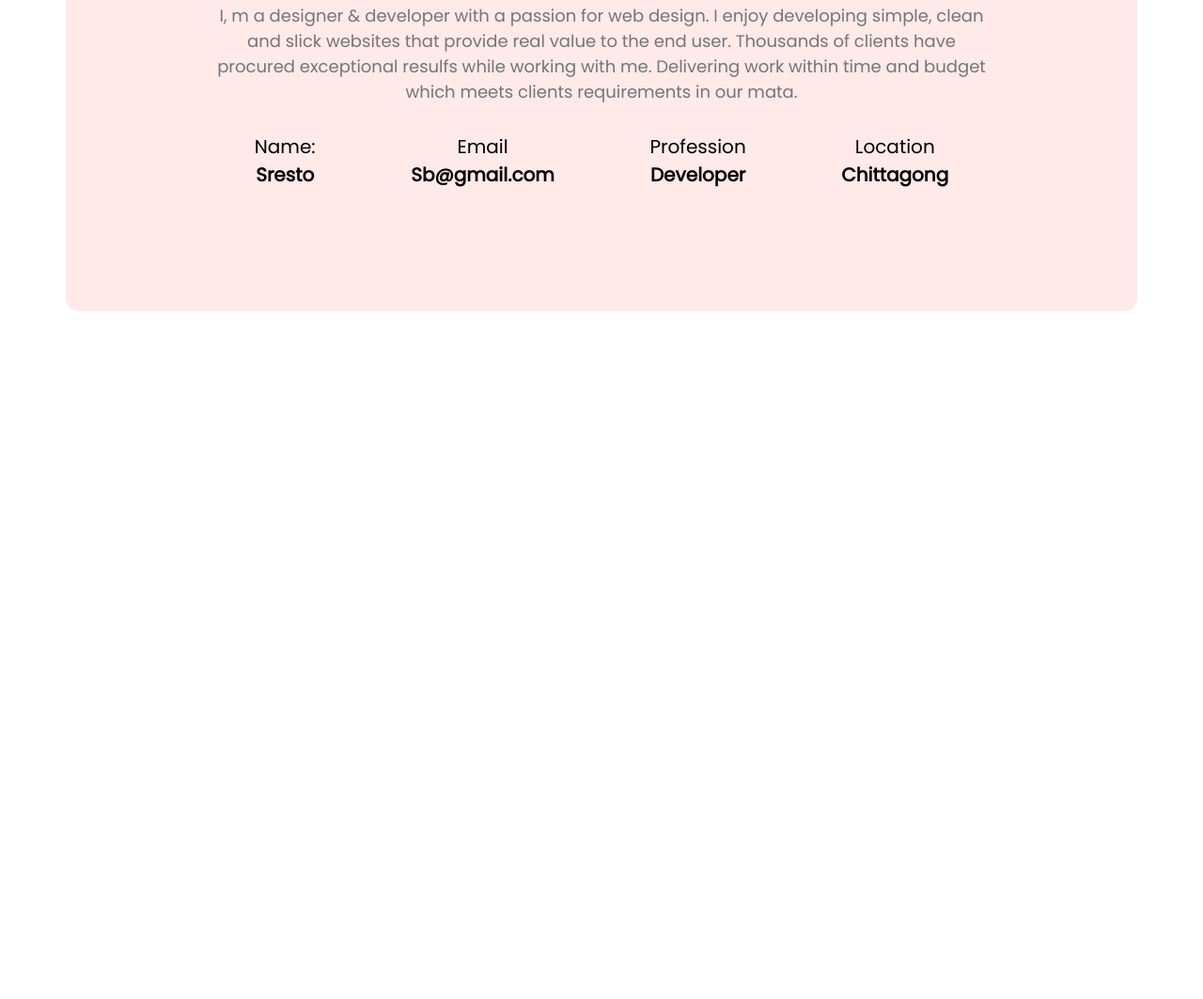
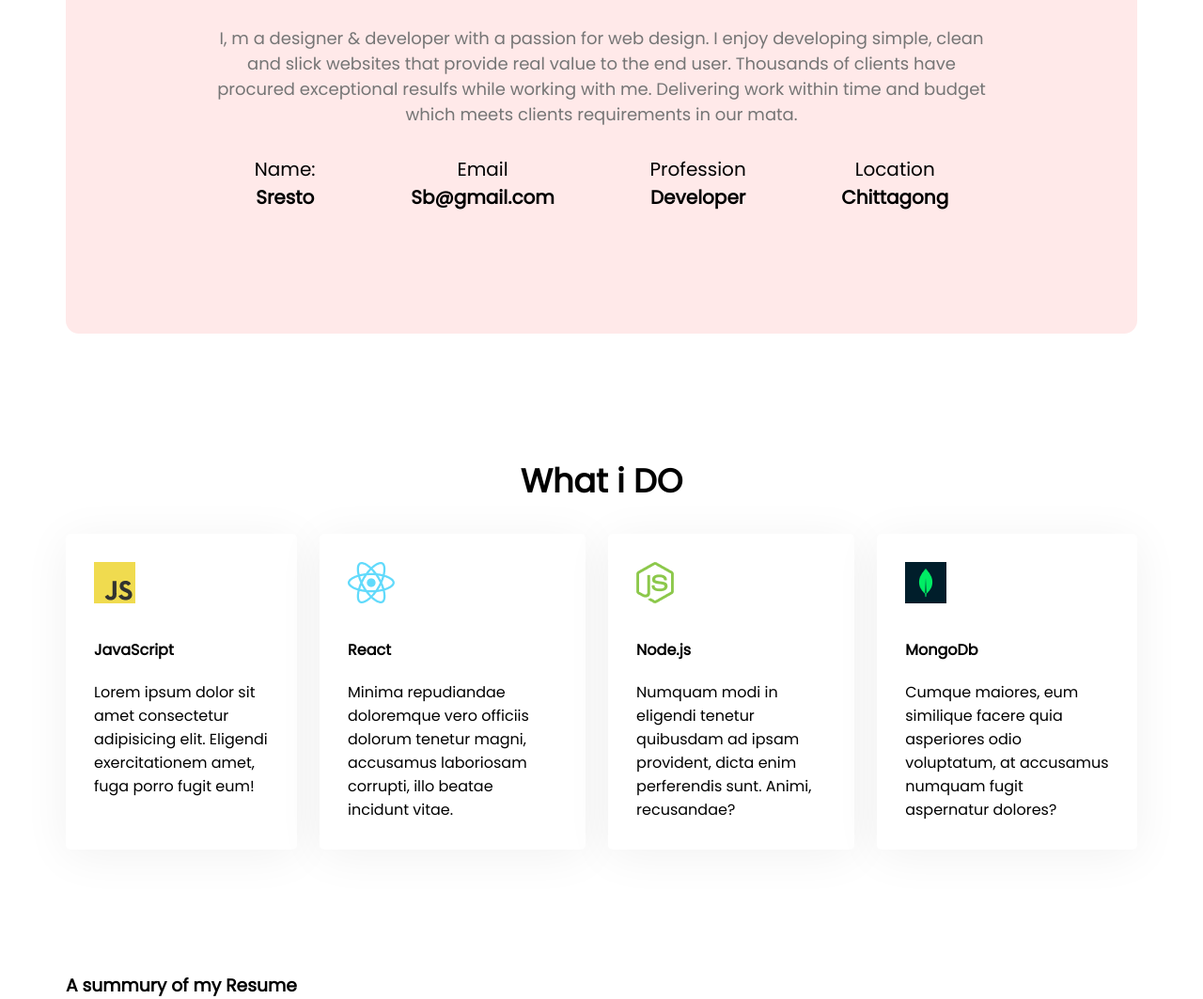
Before and after one commit to baruasb/developer-portfolio, a plain HTML site: page index.html in a window 1280 px wide. Shown: the part 1160-2223 px from the top of the page at 94% size. Before the commit the page ends 1491 px from the top, so only its background shows below. Drawn offline with Linux system fonts and the light colour scheme.

Commit message:
skill section added

```diff
--- a/index.html
+++ b/index.html
@@ -63,6 +63,46 @@
             </div>
 
         </section>
+
+        <section class="what-i-do">
+            <h3 class="section-title">What i DO</h3>
+
+            <div class="skills-container">
+                <div class="skill">
+                    <img src="portfolio-resources-main/images/icons/js.png" alt="">
+                    <p class="skill-title">JavaScript</p>
+                    <p class="skill-description">Lorem ipsum dolor sit amet consectetur adipisicing elit. Eligendi exercitationem amet, fuga porro fugit eum!</p>
+                </div>
+                <div class="skill">
+                    <img src="portfolio-resources-main/images/icons/react.png" alt="">
+                    <p class="skill-title">React</p>
+                    <p class="skill-description">Minima repudiandae doloremque vero officiis dolorum tenetur magni, accusamus laboriosam corrupti, illo beatae incidunt vitae.</p>
+                </div>
+                <div class="skill">
+                    <img src="portfolio-resources-main/images/icons/nodejs.png" alt="">
+                    <p class="skill-title">Node.js</p>
+                    <p class="skill-description">Numquam modi in eligendi tenetur quibusdam ad ipsam provident, dicta enim perferendis sunt. Animi, recusandae?</p>
+                </div>
+                <div class="skill">
+                    <img src="portfolio-resources-main/images/icons/mongo.png" alt="">
+                    <p class="skill-title">MongoDb</p>
+                    <p class="skill-description">Cumque maiores, eum similique facere quia asperiores odio voluptatum, at accusamus numquam fugit aspernatur dolores?</p>
+                </div>
+            </div>
+        </section>
+
+        <!----Resume section-->
+
+        <section class="resume">
+
+            <h3 class="section-t
+            ">A summury of my Resume</h3>
+            <div class="resume-content">
+                <div>
+
+                </div>
+            </div>
+        </section>
     </main>
     <footer>
 
--- a/style.css
+++ b/style.css
@@ -90,6 +90,11 @@ main{
     margin: 0 auto;
 }
 
+section{
+
+    margin-top: 130px;
+}
+
 .about-me{
 
     margin-top: 130px;
@@ -102,6 +107,9 @@ main{
 
 .section-title{
 
+    text-align: center;
+    font-weight: 700;
+    font-size: 35px;
     margin-bottom: 30px;
 
 
@@ -128,3 +136,34 @@ main{
     font-size: 20px
 
 }
+
+/* what i do */
+
+
+.what-i-do {
+
+    margin-top: 130px;
+}
+
+.skills-container{
+
+    display: flex;
+    gap: 24px;
+}
+
+.skill{
+
+    background: white;
+    box-shadow: 0px 6px 50px rgba(0 , 0, 0,0.06);
+    border-radius: 5px;
+    padding: 30px
+}
+
+
+.skill-title{
+
+    font-weight: 700;
+    font-size: 20ox;
+    margin-top: 30px;
+    margin-bottom: 20px;
+}
```
